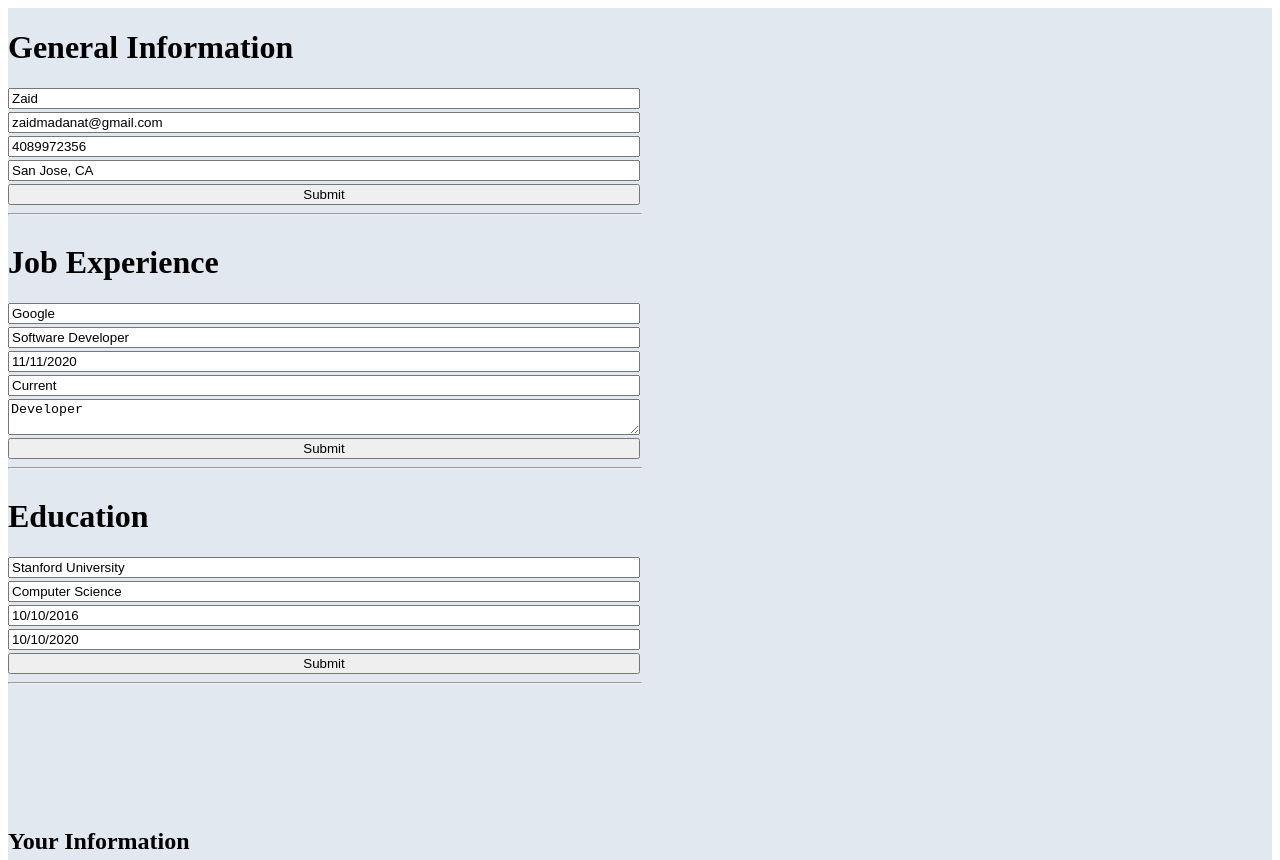
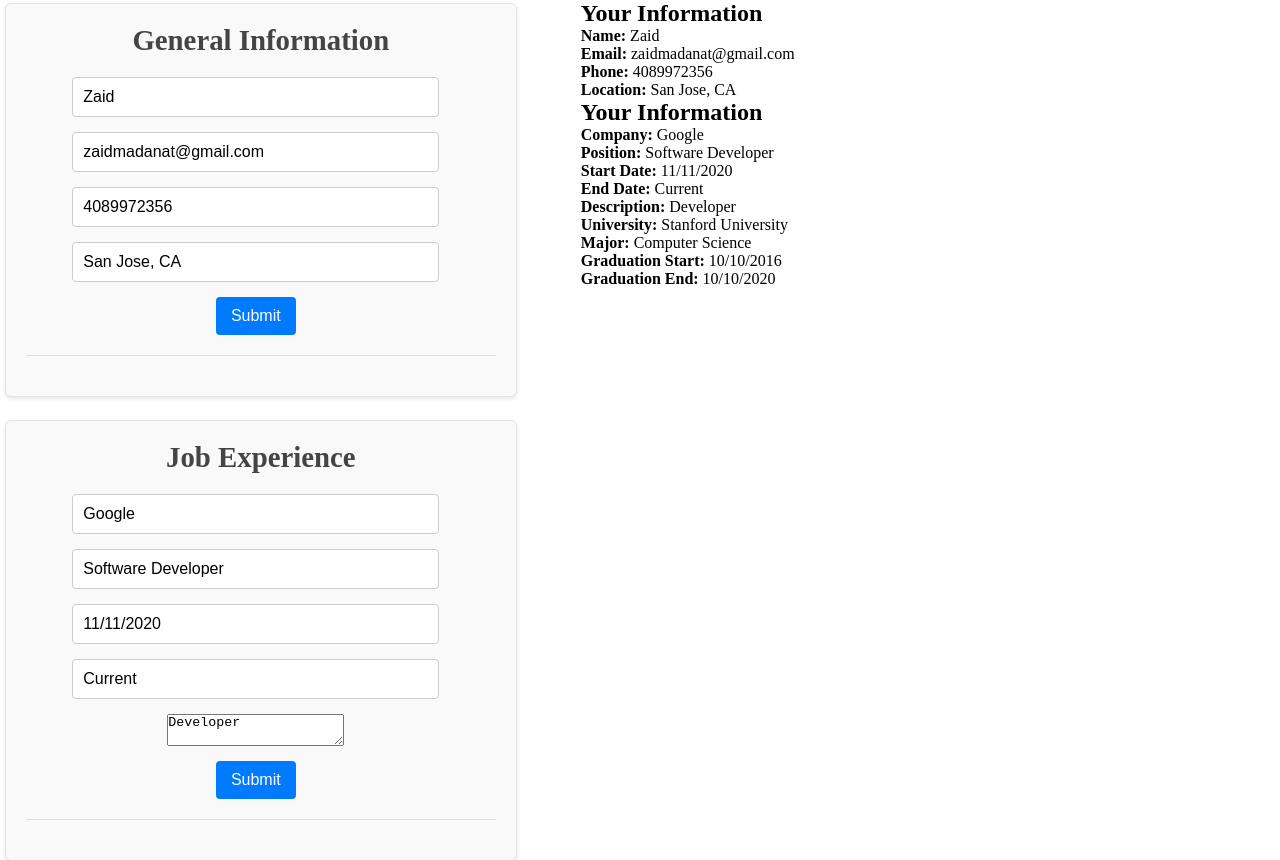
Before and after one commit to ZaidMadanat/cv-application, a React (Vite) app: page / in a window 1280 px wide. Shown: the top 860 px of the page. Built offline with nearby package versions, Linux system fonts and the light colour scheme.

Commit message:
Finsihed form styling

```diff
--- a/src/App.jsx
+++ b/src/App.jsx
@@ -1,4 +1,5 @@
 import './styles/app.css';
+import './styles/form.css';
 import example from './Example.jsx';
 import {useState} from "react";
 
--- a/src/components/DisplayEducation.jsx
+++ b/src/components/DisplayEducation.jsx
@@ -1,7 +1,7 @@
 function DisplayEducation({formData}) {
     return (
         <div className="DisplayEducation">
-          <h2>Your Information</h2>
+          <h2></h2>
           <p><strong>University:</strong> {formData.uniName}</p>
           <p><strong>Major:</strong> {formData.major}</p>
           <p><strong>Graduation Start:</strong> {formData.gradStart}</p>
--- a/src/styles/app.css
+++ b/src/styles/app.css
@@ -1,41 +1,15 @@
-#root {
+
+* {
+    margin: 0;
+    padding: 0;
+}
+
+/* Main div ID for CV */
+#main {
     height: 100%;
     width: 100%;
+    display: flex;
+    flex-direction: row;
+    gap: 5%;
+
 }
-#main {
-    background-color: #e2e8f0;
-    margin: 0;
-    padding: 0;
-    display: flex;
-    flex-direction: column;
-    height: 100%;
-    width: 100%;
-}
-
-.edits {
-    display: flex;
-    flex-direction: column;
-    height:100vh;
-    max-width: 50%;
-    flex-grow: 1;
-}
-.section {
-    display: flex;
-    flex-direction: column;
-    gap: 7px;
-    width: 50%;
-}
-.FormInfo {
-    display: flex;
-    flex-direction: column;
-    gap: 3px;
-}
-
-hr {
-    width: 100%;
-    size: 5px;
-}
-vl {
-    height: 100vh;
-    size: 2px;
-}
--- /dev/null
+++ b/src/styles/form.css
@@ -0,0 +1,93 @@
+h1 {
+    font-size: 1.8em;
+    color: #444;
+    margin-bottom: 10px;
+    text-align: center;
+  }
+
+  hr {
+    border: 0;
+    height: 1px;
+    background: #ddd;
+    margin: 20px 0;
+  }
+
+  .Section {
+    margin-bottom: 20px;
+  }
+
+  /* Form Styling */
+  form {
+    align-items: center;
+    display: flex;
+    flex-direction: column;
+    gap: 15px;
+    padding-right: 10px;
+  }
+
+  input {
+    width: 75%;
+    padding: 10px;
+    font-size: 1em;
+    border: 1px solid #ccc;
+    border-radius: 4px;
+    transition: border-color 0.2s ease-in-out;
+  }
+
+  input:focus {
+    border-color: #007BFF;
+    outline: none;
+    box-shadow: 0 0 5px rgba(0, 123, 255, 0.5);
+  }
+
+  button {
+    padding: 10px 15px;
+    font-size: 1em;
+    color: #fff;
+    background-color: #007BFF;
+    border: none;
+    border-radius: 4px;
+    cursor: pointer;
+    transition: background-color 0.2s ease-in-out;
+  }
+
+  button:hover {
+    background-color: #0056b3;
+  }
+
+  /* Section Layout */
+  .edits {
+    padding-left: 0.3rem;
+    padding-top: 0.2rem;
+    display: flex;
+    flex-direction: column;
+    gap: 0.2rem;
+    width: 40%;
+  }
+
+  .Section {
+    padding: 20px;
+    background: #f9f9f9;
+    border: 1px solid #e3e3e3;
+    border-radius: 6px;
+    box-shadow: 0 2px 4px rgba(0, 0, 0, 0.1);
+  }
+
+  .Section h1 {
+    margin-bottom: 20px;
+  }
+
+  /* Responsive Design */
+  @media (max-width: 600px) {
+    #main {
+      padding: 15px;
+    }
+
+    h1 {
+      font-size: 1.5em;
+    }
+
+    input {
+      font-size: 0.9em;
+    }
+  }
```
